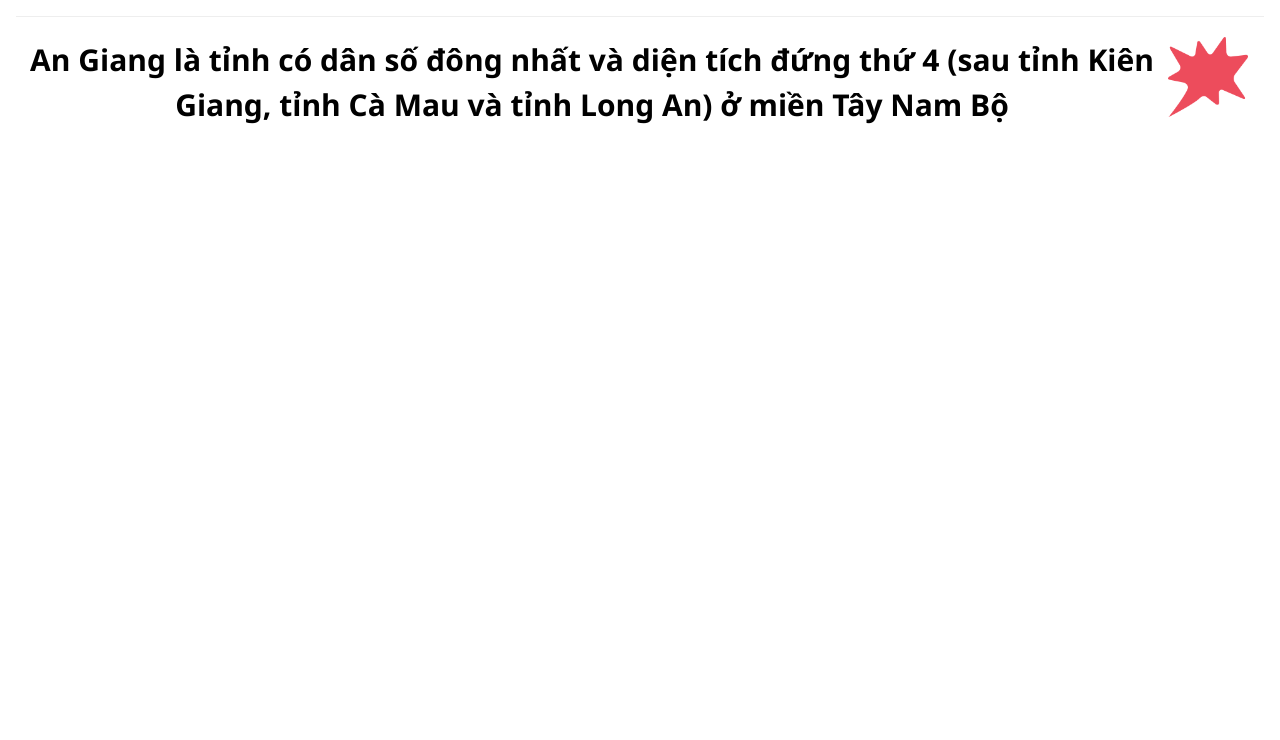
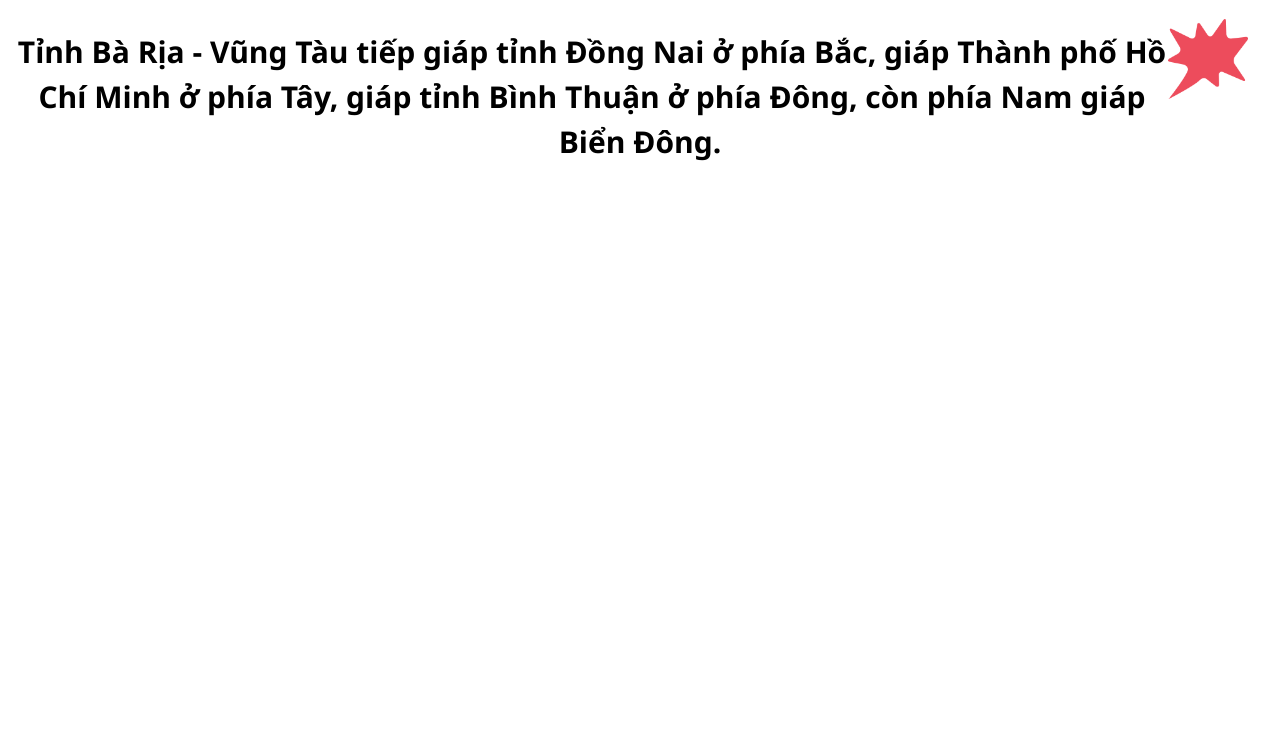
Before and after one commit to okngay/kienthucvui, a plain HTML site: page index2.html in a window 1280 px wide. Shown: the part 60-800 px from the top of the page. Drawn offline with nearby package versions, Linux system fonts and the light colour scheme.

Commit message:
Add files via upload

```diff
--- a/index2.html
+++ b/index2.html
@@ -8,13 +8,13 @@
         <header class="w3-container w3-green w3-center">
             <h3>Địa lý</h3> </header>
         <div class="w3-container w3-animate-opacity">
-            <hr> <img src="img/1.png" id="hinhanh" class="w3-right w3-margin-right w3-animate-top" style="width:80px">
+            <br> <img src="img/1.png" id="hinhanh" class="w3-right w3-margin-right w3-animate-top" style="width:80px">
             <h2 class="w3-center"> <b id="textshow"><br></h2>
             <br> </div>
     </div>
 </body>
 <script>
-var kienthuc = ['An Giang là tỉnh có dân số đông nhất và diện tích đứng thứ 4 (sau tỉnh Kiên Giang, tỉnh Cà Mau và tỉnh Long An) ở miền Tây Nam Bộ'];
+var kienthuc = ['An Giang là tỉnh có dân số đông nhất và diện tích đứng thứ 4 (sau tỉnh Kiên Giang, tỉnh Cà Mau và tỉnh Long An) ở miền Tây Nam Bộ', 'An Giang thuộc vùng đồng bằng sông Cửu Long với diện tích 3536.7 km²', 'Tỉnh Bà Rịa - Vũng Tàu tiếp giáp tỉnh Đồng Nai ở phía Bắc, giáp Thành phố Hồ Chí Minh ở phía Tây, giáp tỉnh Bình Thuận ở phía Đông, còn phía Nam giáp Biển Đông.'];
 
 function changeImage() {
     var ngaunhien = Math.floor((Math.random() * 20) + 1);
```
